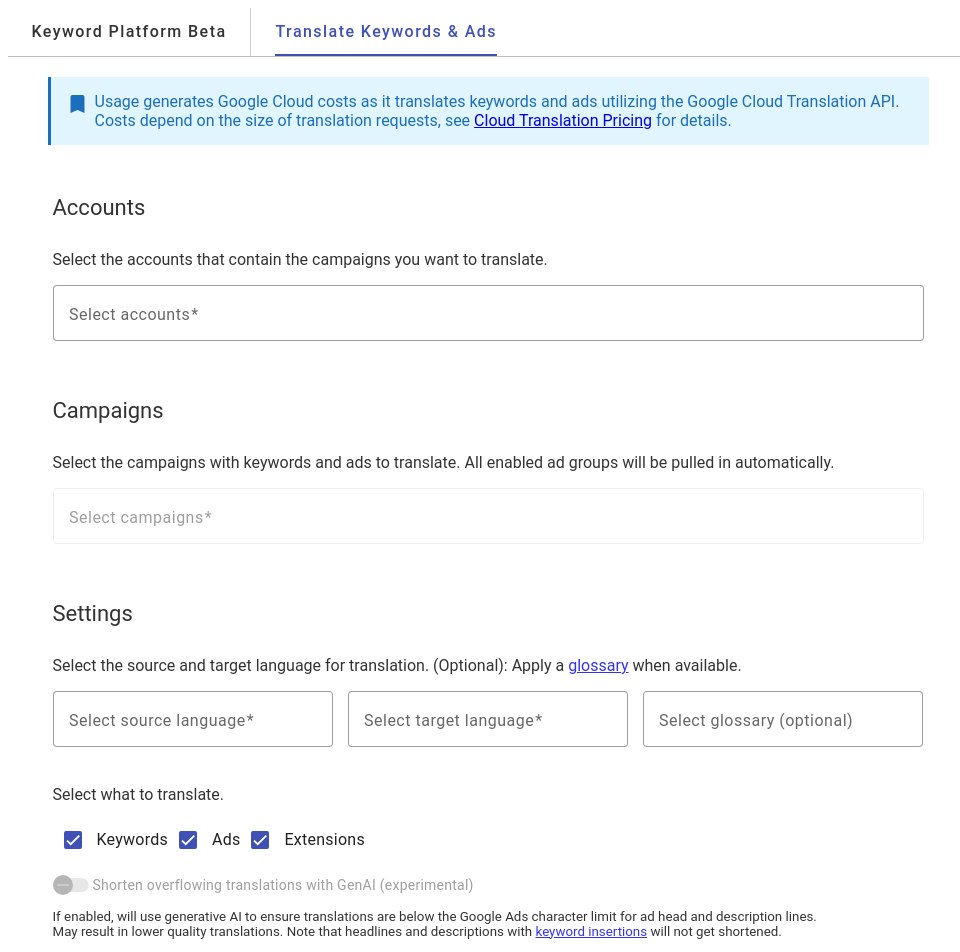
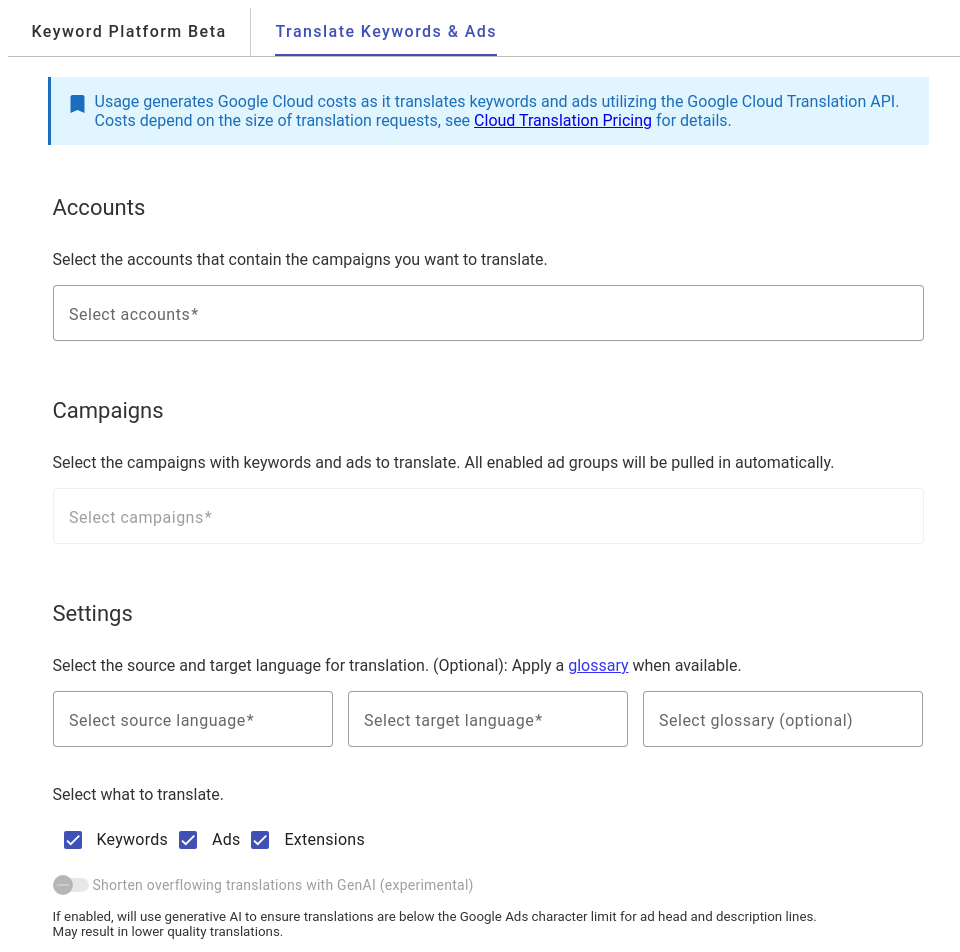
Before and after one commit to google-marketing-solutions/keyword_platform, an Angular app in the folder ui/: page / in a window 1280 px wide. Shown: the top 952 px of the page, without its empty margins (152-1112 px from the left). Built offline with nearby package versions, Linux system fonts and the light colour scheme.

Commit message:
No public description
PiperOrigin-RevId: 603777987
Change-Id: I26423054f938c6d081ce4c8e43fedf35e5883b1f

```diff
--- a/ui/src/app/translation/translation.component.html
+++ b/ui/src/app/translation/translation.component.html
@@ -87,13 +87,8 @@
         [ngModelOptions]="{standalone: true}">
       Shorten overflowing translations with GenAI (experimental)
     </mat-slide-toggle>
-    <!-- TODO(): Shorten text that include keyword insertion tags
-    for ads translations. -->
     <p class="note">If enabled, will use generative AI to ensure translations
       are below the Google Ads character limit for ad head and description
-      lines.<br>May result in lower quality translations. Note that headlines
-      and descriptions with
-      <a href="https://support.google.com/google-ads/answer/2454041"
-      target="_blank">keyword insertions</a> will not get shortened.</p>
+      lines.<br>May result in lower quality translations.</p>
   </div>
 </form>
```
